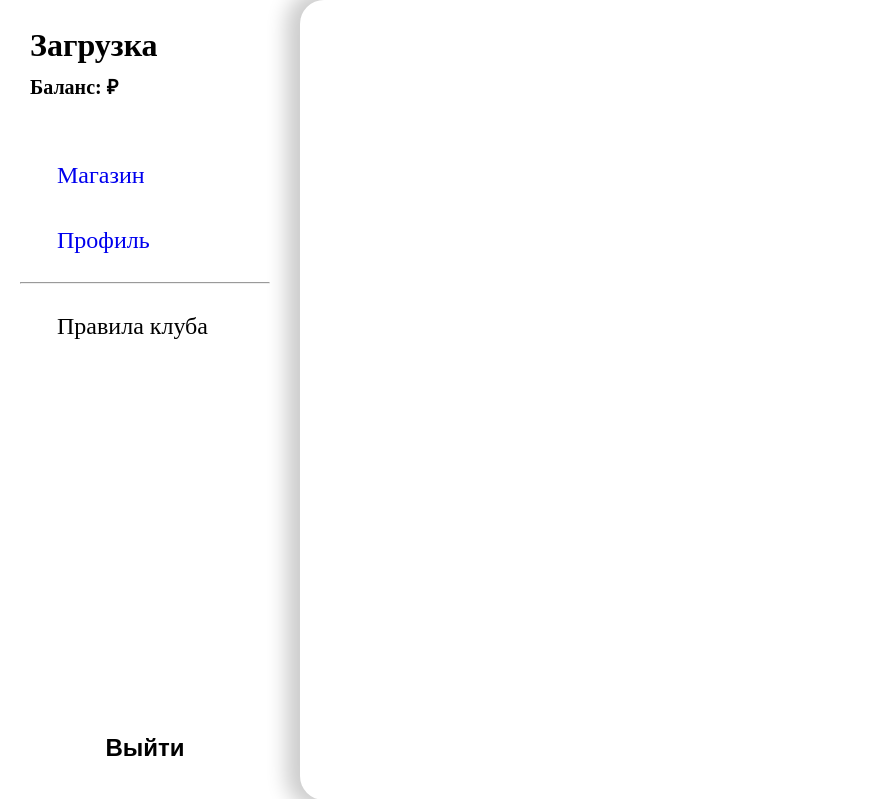
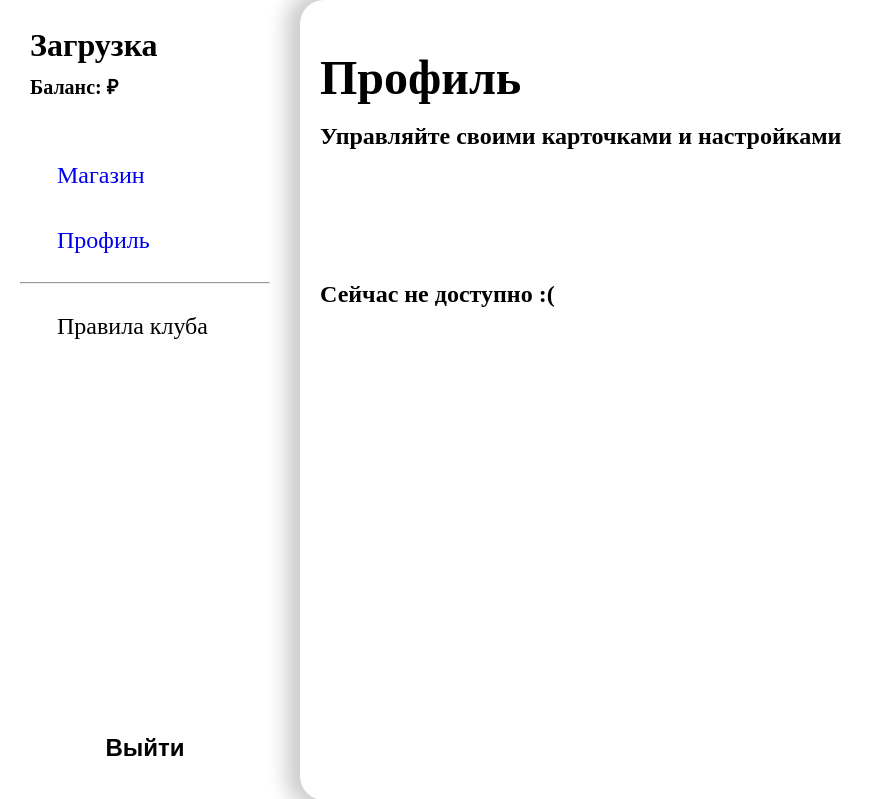
Before and after one commit to GameSense-club/site, a Python web app: template templates/profile.html in a window 1280 px wide. Shown: the top 799 px of the page, without its empty margins (0-883 px from the left). Run offline with Jinja, Linux system fonts and the light colour scheme; the template is opened without the code that fills it, so the values that code supplies are empty; some libraries are stand-ins or nearby versions.

Commit message:
исправлен профиль

```diff
--- a/templates/profile.html
+++ b/templates/profile.html
@@ -1,11 +1,24 @@
 {% extends "base.html" %}
-
+{% block title %}Инвентарь{% endblock %}
 {% block content %}
 <section class="menu" id="about_activate">
 	<h5 class="center">Карточку можно активировать только в клубе<br>С нетерпением ждём вас!</h5>
 </section>
+<button id="exit" onclick="logout()"><h5 class="iconoir-transition-right"></h5></button>
 
-
+<section>
+	<header>
+		<h2>Профиль</h2>
+		<h5>Управляйте своими <span class="accent-text">карточками</span> и настройками</h5>
+	</header>
+	<div id="cardsContainer" class="cardsContainer"></div>
+</section>
+<section>
+	<header>
+		<h5>Сейчас не доступно<span class="accent-text"> :(</span></h5>
+	</header>
+	<div id="blockedContainer" class="cardsContainer"></div>
+</section>
 {% endblock %}
 {% block scripts %}
 <script src="{{ url_for('static', filename='js/inventory.js') }}"></script>
```
